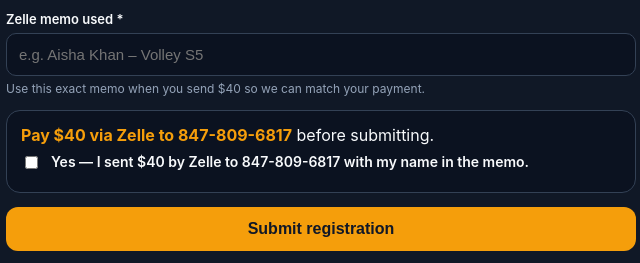
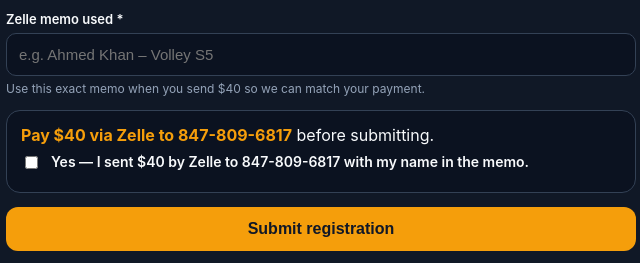
Before and after one commit to mohdquadri/baithak-volley-s4-signup, a plain HTML site: page index.html in a window 1280 px wide. Shown: the part 600-863 px from the top of the page, 319-959 px from the left. Drawn offline with Linux system fonts and the light colour scheme.

Commit message:
Change memo example name to Ahmed Khan

```diff
--- a/index.html
+++ b/index.html
@@ -182,7 +182,7 @@
         </div>
         <div>
           <label for="note">Zelle memo used *</label>
-          <input id="note" name="zelleMemo" required placeholder="e.g. Aisha Khan – Volley S5" />
+          <input id="note" name="zelleMemo" required placeholder="e.g. Ahmed Khan – Volley S5" />
           <div class="hint">Use this exact memo when you send $40 so we can match your payment.</div>
         </div>
         <div class="paybox">
```
